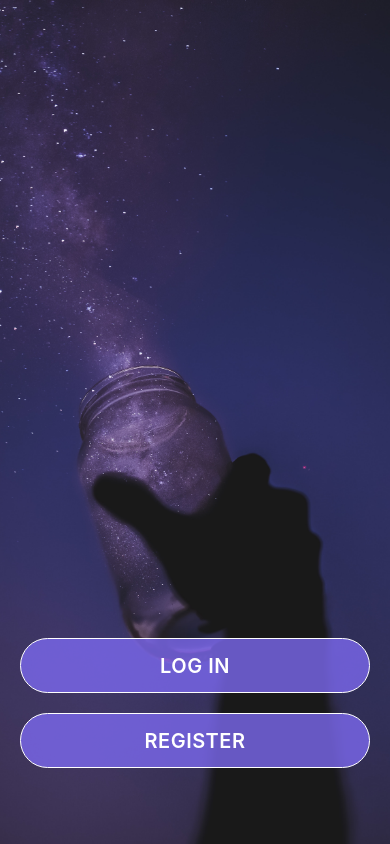
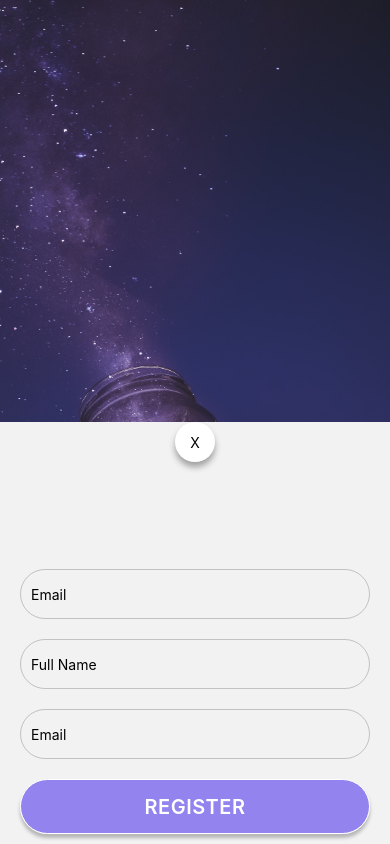
Before and after one commit to saitgungor/rn-kodluyoruz-bitirme-projesi, a React Native app: screen /AuthNavigation in a window 390 px wide. Built offline with nearby package versions, Linux system fonts and the light colour scheme.

Commit message:
login screen and form implemented without functionallity

```diff
--- a/src/components/Buttons/LoginScreenButton.js
+++ b/src/components/Buttons/LoginScreenButton.js
@@ -3,10 +3,10 @@ import {View, Text} from 'react-native';
 import styles from './LoginScreenButton.style';
 
 export const LoginScreenButton = props => {
-  const {text} = props;
+  const {title} = props;
   return (
     <View style={styles.buttonContainer}>
-      <Text style={styles.buttonText}>{text}</Text>
+      <Text style={styles.buttonText}>{title}</Text>
     </View>
   );
 };
--- a/src/components/Buttons/LoginScreenButton.style.js
+++ b/src/components/Buttons/LoginScreenButton.style.js
@@ -1,5 +1,6 @@
 import {StyleSheet} from 'react-native';
 import Colors from '../../constants/color';
+import {height} from '../../utils/ui/dimensions';
 
 export default StyleSheet.create({
   buttonContainer: {
@@ -12,6 +13,14 @@ export default StyleSheet.create({
     marginVertical: 10,
     borderWidth: 1,
     borderColor: 'white',
+    shadowColor: '#000',
+    shadowOffset: {
+      width: 0,
+      height: 4,
+    },
+    shadowOpacity: 0.25,
+    shadowRadius: 3.84,
+    elevation: 5,
   },
 
   buttonText: {
@@ -20,4 +29,9 @@ export default StyleSheet.create({
     color: 'white',
     letterSpacing: 0.5,
   },
+
+  formContainer: {
+    justifyContent: 'center',
+    height: height / 3,
+  },
 });
--- /dev/null
+++ b/src/components/Buttons/RegisterFormCloseButton.js
@@ -0,0 +1,11 @@
+import React from 'react';
+import {View, Text} from 'react-native';
+import styles from './RegisterFormCloseButton.style';
+
+export const RegisterFormCloseButton = () => {
+  return (
+    <View style={styles.buttonContainer}>
+      <Text style={styles.buttonText}>X</Text>
+    </View>
+  );
+};
--- /dev/null
+++ b/src/components/Buttons/RegisterFormCloseButton.style.js
@@ -0,0 +1,23 @@
+import {StyleSheet} from 'react-native';
+import Colors from '../../constants/color';
+import {height} from '../../utils/ui/dimensions';
+
+export default StyleSheet.create({
+  buttonContainer: {
+    height: 40,
+    width: 40,
+    justifyContent: 'center',
+    alignSelf: 'center',
+    shadowColor: '#000',
+    shadowOffset: {
+      width: 0,
+      height: 5,
+    },
+    shadowOpacity: 0.34,
+    shadowRadius: 6.27,
+    elevation: 5,
+    backgroundColor: 'white',
+    alignItems: 'center',
+    borderRadius: 20,
+  },
+});
--- a/src/components/Buttons/index.js
+++ b/src/components/Buttons/index.js
@@ -1 +1,2 @@
 export {LoginScreenButton} from './LoginScreenButton';
+export {RegisterFormCloseButton} from './RegisterFormCloseButton';
--- /dev/null
+++ b/src/components/Forms/LoginScreenForm.js
@@ -0,0 +1,43 @@
+import React from 'react';
+import {View, TextInput} from 'react-native';
+import {Formik} from 'formik';
+import styles from './LoginScreenForm.style';
+import {LoginScreenButton} from '../Buttons';
+
+export const LoginScreenForm = () => {
+  return (
+    <Formik
+      initialValues={{email: ''}}
+      onSubmit={values => console.log(values)}>
+      {({handleChange, handleBlur, handleSubmit, values}) => (
+        <View style={styles.formContainer}>
+          <TextInput
+            placeholder="Email"
+            placeholderTextColor={'black'}
+            style={styles.textInput}
+            onChangeText={handleChange('email')}
+            onBlur={handleBlur('email')}
+            value={values.email}
+          />
+          <TextInput
+            placeholder="Full Name"
+            placeholderTextColor={'black'}
+            style={styles.textInput}
+            onChangeText={handleChange('name')}
+            onBlur={handleBlur('name')}
+            value={values.name}
+          />
+          <TextInput
+            placeholder="Email"
+            placeholderTextColor={'black'}
+            style={styles.textInput}
+            onChangeText={handleChange('password')}
+            onBlur={handleBlur('password')}
+            value={values.password}
+          />
+          <LoginScreenButton onPress={handleSubmit} title="REGISTER" />
+        </View>
+      )}
+    </Formik>
+  );
+};
--- /dev/null
+++ b/src/components/Forms/LoginScreenForm.style.js
@@ -0,0 +1,17 @@
+import {StyleSheet} from 'react-native';
+
+export default StyleSheet.create({
+  textInput: {
+    height: 50,
+    borderWidth: 1,
+    borderColor: 'rgba(0, 0, 0, 0.2)',
+    marginHorizontal: 20,
+    marginVertical: 10,
+    borderRadius: 25,
+    paddingLeft: 10,
+  },
+
+  formContainer: {
+    marginTop: 70,
+  },
+});
--- /dev/null
+++ b/src/components/Forms/index.js
@@ -0,0 +1 @@
+export {LoginScreenForm} from './LoginScreenForm';
--- a/src/screens/auth/Login/Login.js
+++ b/src/screens/auth/Login/Login.js
@@ -3,13 +3,14 @@ import {View, StyleSheet} from 'react-native';
 import Svg, {Image} from 'react-native-svg';
 import {width, height} from '../../../utils/ui/dimensions';
 import {LoginScreenButton} from '../../../components/Buttons';
+import {LoginScreenForm} from '../../../components/Forms';
 import styles from './Login.style';
-
+import {RegisterFormCloseButton} from '../../../components/Buttons';
 const Login = () => {
   return (
     <View style={styles.container}>
       <View style={StyleSheet.absoluteFill}>
-        <Svg height={height} width={width}>
+        <Svg height={height / 2} width={width}>
           <Image
             href={require('../../../assets/images/login-background.jpg')}
             width={width}
@@ -17,15 +18,18 @@ const Login = () => {
             preserveAspectRatio="xMidYMid slice"
           />
         </Svg>
+        <RegisterFormCloseButton title={'REGISTER'} />
       </View>
-      <View style={styles.buttonContainer}>
+      {/* <View style={styles.buttonContainer}>
         <View>
-          <LoginScreenButton text={'LOG IN'} />
+          <LoginScreenButton title={'LOG IN'} />
         </View>
         <View>
-          <LoginScreenButton text={'REGISTER'} />
+          <LoginScreenButton title={'REGISTER'} />
         </View>
-      </View>
+      </View> */}
+
+      <LoginScreenForm />
     </View>
   );
 };
--- a/src/screens/auth/Login/Login.style.js
+++ b/src/screens/auth/Login/Login.style.js
@@ -5,6 +5,7 @@ export default StyleSheet.create({
     flex: 1,
     justifyContent: 'flex-end',
   },
+
   buttonContainer: {
     justifyContent: 'center',
     height: height / 3,
```
